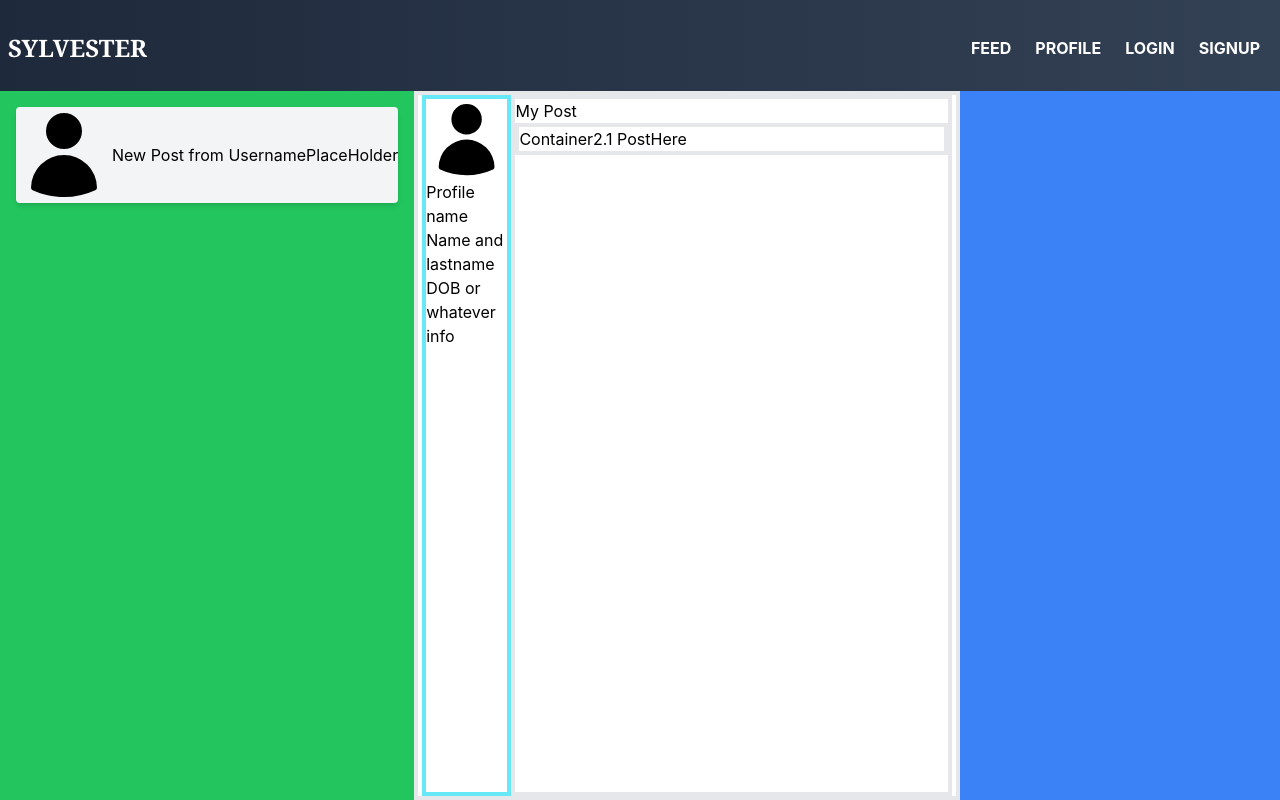
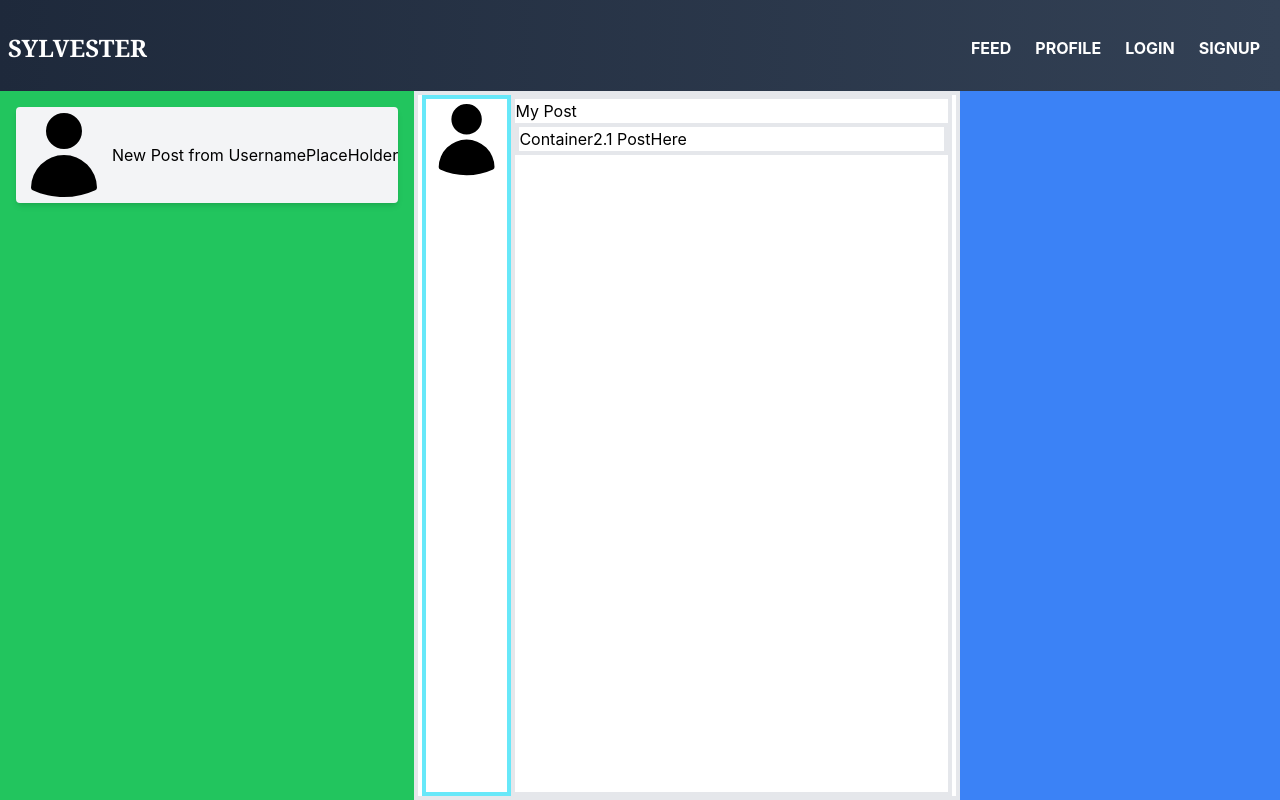
Before and after one commit to Michael-Robertson2/PrimaryKeys-P2-Frontend, a React (Create React App) app in the folder my-app/: page /profile in a window 1280 px wide. Built offline with nearby package versions, Linux system fonts and the light colour scheme; no server answers.

Commit message:
Profile page state and principle added

```diff
--- /dev/null
+++ b/my-app/src/models/Profile.ts
@@ -0,0 +1,24 @@
+export default class Profile {
+    profileId: string;
+    displayName: string;
+    location: string;
+    birthDate: string;
+    occupation: string;
+    bio: string;
+    profilePicUrl: string;
+    user: string | null | undefined;
+
+
+
+
+    constructor(profileId: string, displayName: string, location: string, birthDate: string, occupation: string, bio: string, profilePicUrl: string, user: string | null | undefined){
+        this.profileId = profileId;
+        this.displayName = displayName;
+        this.location = location;
+        this.birthDate = birthDate;
+        this.occupation = occupation;
+        this.bio = bio;
+        this.profilePicUrl = profilePicUrl;
+        this.user = user;
+    }
+}
--- a/my-app/src/pages/LoginPage.tsx
+++ b/my-app/src/pages/LoginPage.tsx
@@ -21,7 +21,7 @@ function LoginPage(){
         }).then((response) => {
             setError("")
             //TODO: check with backend to
-            let temp = new Principal(response.data.id,  response.data.username, response.data.email, response.data.registered, response.data.roleID, response.data.token, response.data.active)
+            let temp = new Principal(response.data.userId,  response.data.username, response.data.email, response.data.registered, response.data.roleID, response.data.token, response.data.active)
             window.sessionStorage.setItem("auth", JSON.stringify(temp));
             setPrincipal!(temp);
             navigate("/");
--- a/my-app/src/pages/ProfilePage.tsx
+++ b/my-app/src/pages/ProfilePage.tsx
@@ -1,16 +1,42 @@
 import { UserIcon } from "@heroicons/react/24/solid";
+import { useContext, useEffect, useState } from "react";
+import { PrincipalContext, SetPrincipalContext } from "../context/PrincipalProvider";
+import Profile from "../models/Profile";
+import SylvesterAPI from "./ApiConfig";
+
 
 function ProfilePage(){
-    const user = null;
+
+    const [profile, setProfile] = useState<Profile | null>(null);
+    const [error, setError] = useState<string>("");
+    const principal = useContext(PrincipalContext);
+    const setPrincipal = useContext(SetPrincipalContext);
+
+    useEffect( ()=> {
+        const fetchData = async () => {
+            await SylvesterAPI.get(`/profiles/user?id=${principal?.id}`)
+                .then((response) => {
+                    setError("");
+                    let resdata = response.data;
+                    let temp = new Profile(resdata.profileId, resdata.displayName, resdata.location,resdata.birthDate,resdata.occupation, resdata.bio, resdata.profilePicUrl, principal?.id)
+                    setProfile!(temp);
+                    console.log(temp);
+                }).catch( (error) => {
+                    setError(error.response.data.message);
+                })
+        }
+        fetchData();
+    },[]);
+
 
     return (
         <div className=" flex flex-row border-solid border-4 h-full shadow-md bg-white px-1">
             <div className="flex flex-col w-1/5 items-center border-solid border-4 border-cyan-300 ">
-                {user === null ? <UserIcon className="" /> : <img src="" alt="something" />}
+                {profile === null ? <UserIcon className="" /> : <img src="" alt="something" />}
                 <ul>
-                        <li >Profile name</li>
-                        <li >Name and lastname</li>
-                        <li>DOB or whatever info</li>
+                        <li >{principal?.username}</li>
+                        <li >{profile?.displayName}</li>
+                        <li>{profile?.birthDate}</li>
                 </ul>
             </div>
 
```
